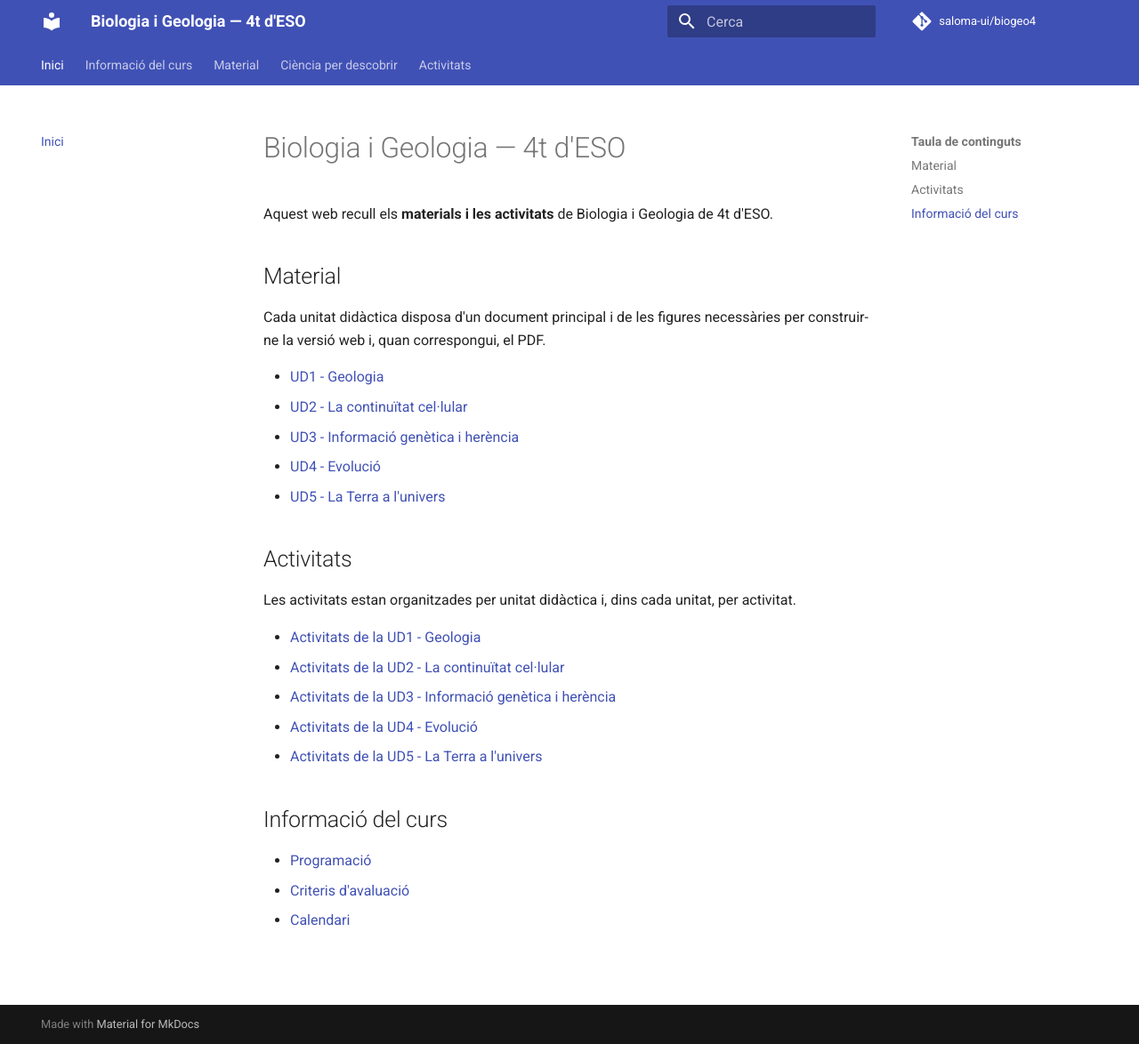
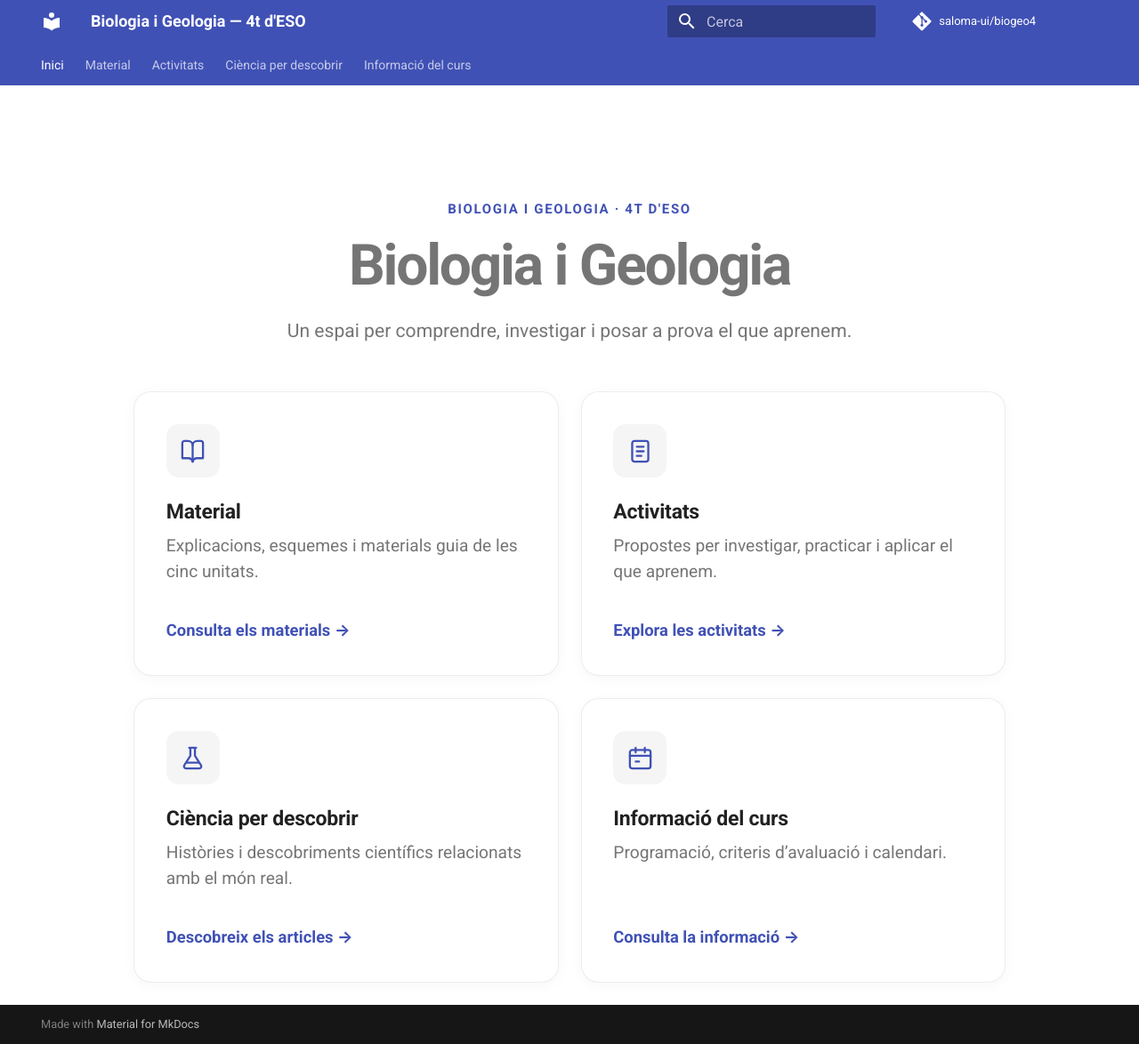
Before and after one commit to saloma-ui/biogeo4, an MkDocs documentation site: the page built from docs/index.md, in a window 1280 px wide and 1174 px high. Shown: the whole window at 89% size. Built offline with MkDocs 1.6.1 and Material for MkDocs 9.7.7, drawn with Linux system fonts in a browser that asks for light colours; comment, search, counter and statistics services are not loaded.

Commit message:
Renova la portada amb quatre accessos i índexs de secció

```diff
--- a/docs/extra.css
+++ b/docs/extra.css
@@ -11,3 +11,133 @@
   max-width: 100%;
   height: auto;
 }
+
+
+/* Portada: quatre accessos principals, sense alterar les altres pàgines. */
+.portada-curs {
+  width: min(100%, 980px);
+  margin: 0 auto 3rem;
+}
+
+.portada-curs__capcalera {
+  text-align: center;
+  padding: clamp(2.6rem, 6vw, 4.5rem) 0 clamp(1.8rem, 4vw, 2.6rem);
+}
+
+.md-typeset .portada-curs__sobretitol {
+  margin: 0 0 0.8rem;
+  color: var(--md-primary-fg-color);
+  font-size: 0.75rem;
+  font-weight: 750;
+  letter-spacing: 0.11em;
+  text-transform: uppercase;
+}
+
+.md-typeset .portada-curs__capcalera h1 {
+  margin: 0;
+  font-size: clamp(2.4rem, 5vw, 4rem);
+  font-weight: 750;
+  letter-spacing: -0.035em;
+  line-height: 1.12;
+  text-wrap: balance;
+}
+
+.md-typeset .portada-curs__subtitol {
+  max-width: 43rem;
+  margin: 1.1rem auto 0;
+  color: var(--md-default-fg-color--light);
+  font-size: clamp(1rem, 1.65vw, 1.2rem);
+  line-height: 1.55;
+  text-wrap: balance;
+}
+
+.portada-curs__graella {
+  display: grid;
+  grid-template-columns: repeat(2, minmax(0, 1fr));
+  gap: clamp(0.8rem, 2vw, 1.25rem);
+}
+
+.md-typeset a.portada-curs__targeta {
+  display: flex;
+  flex-direction: column;
+  align-items: flex-start;
+  min-height: 16rem;
+  padding: clamp(1.3rem, 2.8vw, 2rem);
+  border: 1px solid var(--md-default-fg-color--lightest);
+  border-radius: 1rem;
+  background: var(--md-default-bg-color);
+  box-shadow: 0 3px 15px rgba(0, 0, 0, 0.035);
+  color: var(--md-default-fg-color);
+  text-decoration: none;
+  transition: border-color 150ms ease, box-shadow 150ms ease, transform 150ms ease;
+}
+
+.md-typeset a.portada-curs__targeta:hover {
+  border-color: var(--md-primary-fg-color);
+  box-shadow: 0 9px 24px rgba(0, 0, 0, 0.075);
+  transform: translateY(-2px);
+}
+
+.md-typeset a.portada-curs__targeta:focus-visible {
+  outline: 3px solid var(--md-primary-fg-color);
+  outline-offset: 3px;
+}
+
+.portada-curs__icona {
+  display: grid;
+  width: 3rem;
+  height: 3rem;
+  place-items: center;
+  border-radius: 0.7rem;
+  background: var(--md-code-bg-color);
+  color: var(--md-primary-fg-color);
+}
+
+.portada-curs__icona svg {
+  display: block;
+  width: 1.55rem;
+  height: 1.55rem;
+}
+
+.md-typeset .portada-curs__targeta h2 {
+  margin: 1.25rem 0 0.45rem;
+  font-size: clamp(1.15rem, 1.8vw, 1.4rem);
+  font-weight: 700;
+  line-height: 1.25;
+  color: inherit;
+}
+
+.md-typeset .portada-curs__targeta p {
+  margin: 0 0 1.8rem;
+  font-size: 0.96rem;
+  line-height: 1.5;
+  color: var(--md-default-fg-color--light);
+}
+
+.md-typeset .portada-curs__acces {
+  margin-top: auto;
+  font-size: 0.92rem;
+  font-weight: 700;
+  color: var(--md-primary-fg-color);
+}
+
+@media screen and (max-width: 700px) {
+  .portada-curs__graella {
+    grid-template-columns: 1fr;
+  }
+  .md-typeset a.portada-curs__targeta {
+    min-height: 0;
+  }
+  .portada-curs__capcalera {
+    padding-top: 1.5rem;
+  }
+}
+
+@media (prefers-reduced-motion: reduce) {
+  .md-typeset a.portada-curs__targeta {
+    transition: none;
+  }
+  .md-typeset a.portada-curs__targeta:hover {
+    transform: none;
+  }
+}
--- a/docs/index.md
+++ b/docs/index.md
@@ -1,29 +1,49 @@
-# Biologia i Geologia — 4t d'ESO
+---
+title: Inici
+hide:
+  - navigation
+  - toc
+---
 
-Aquest web recull els **materials i les activitats** de Biologia i Geologia de 4t d'ESO.
+<div class="portada-curs">
+  <header class="portada-curs__capcalera">
+    <p class="portada-curs__sobretitol">BIOLOGIA I GEOLOGIA · 4t d'ESO</p>
+    <h1>Biologia i Geologia</h1>
+    <p class="portada-curs__subtitol">Un espai per comprendre, investigar i posar a prova el que aprenem.</p>
+  </header>
 
-## Material
-
-Cada unitat didàctica disposa d'un document principal i de les figures necessàries per construir-ne la versió web i, quan correspongui, el PDF.
-
-- [UD1 - Geologia](material/ud1/ud1.md)
-- [UD2 - La continuïtat cel·lular](material/ud2/ud2.md)
-- [UD3 - Informació genètica i herència](material/ud3/ud3.md)
-- [UD4 - Evolució](material/ud4/ud4.md)
-- [UD5 - La Terra a l'univers](material/ud5/ud5.md)
-
-## Activitats
-
-Les activitats estan organitzades per unitat didàctica i, dins cada unitat, per activitat.
-
-- [Activitats de la UD1 - Geologia](activitats/ud1/index.md)
-- [Activitats de la UD2 - La continuïtat cel·lular](activitats/ud2/index.md)
-- [Activitats de la UD3 - Informació genètica i herència](activitats/ud3/index.md)
-- [Activitats de la UD4 - Evolució](activitats/ud4/index.md)
-- [Activitats de la UD5 - La Terra a l'univers](activitats/ud5/index.md)
-
-## Informació del curs
-
-- [Programació](programacio.md)
-- [Criteris d'avaluació](criteris-avaluacio.md)
-- [Calendari](calendari.md)
+  <div class="portada-curs__graella">
+  <a class="portada-curs__targeta" href="material/">
+    <span class="portada-curs__icona" aria-hidden="true">
+      <svg viewBox="0 0 24 24" fill="none" stroke="currentColor" stroke-width="1.8" stroke-linecap="round" stroke-linejoin="round" focusable="false"><path d="M12 7v14"/><path d="M3 18V5a2 2 0 0 1 2-2h3a4 4 0 0 1 4 4 4 4 0 0 1 4-4h3a2 2 0 0 1 2 2v13h-5a4 4 0 0 0-4 3 4 4 0 0 0-4-3H3Z"/></svg>
+    </span>
+    <h2>Material</h2>
+    <p>Explicacions, esquemes i materials guia de les cinc unitats.</p>
+    <span class="portada-curs__acces">Consulta els materials<span aria-hidden="true"> →</span></span>
+  </a>
+  <a class="portada-curs__targeta" href="activitats/">
+    <span class="portada-curs__icona" aria-hidden="true">
+      <svg viewBox="0 0 24 24" fill="none" stroke="currentColor" stroke-width="1.8" stroke-linecap="round" stroke-linejoin="round" focusable="false"><rect x="5" y="3" width="14" height="18" rx="2"/><path d="M9 8h6M9 12h6M9 16h4"/></svg>
+    </span>
+    <h2>Activitats</h2>
+    <p>Propostes per investigar, practicar i aplicar el que aprenem.</p>
+    <span class="portada-curs__acces">Explora les activitats<span aria-hidden="true"> →</span></span>
+  </a>
+  <a class="portada-curs__targeta" href="divulgacio/">
+    <span class="portada-curs__icona" aria-hidden="true">
+      <svg viewBox="0 0 24 24" fill="none" stroke="currentColor" stroke-width="1.8" stroke-linecap="round" stroke-linejoin="round" focusable="false"><path d="M9 3h6M10 3v7L4.7 18.3A1.8 1.8 0 0 0 6.2 21h11.6a1.8 1.8 0 0 0 1.5-2.7L14 10V3"/><path d="M7 16h10"/></svg>
+    </span>
+    <h2>Ciència per descobrir</h2>
+    <p>Històries i descobriments científics relacionats amb el món real.</p>
+    <span class="portada-curs__acces">Descobreix els articles<span aria-hidden="true"> →</span></span>
+  </a>
+  <a class="portada-curs__targeta" href="informacio/">
+    <span class="portada-curs__icona" aria-hidden="true">
+      <svg viewBox="0 0 24 24" fill="none" stroke="currentColor" stroke-width="1.8" stroke-linecap="round" stroke-linejoin="round" focusable="false"><rect x="3" y="5" width="18" height="16" rx="2"/><path d="M16 3v4M8 3v4M3 10h18M8 15h3"/></svg>
+    </span>
+    <h2>Informació del curs</h2>
+    <p>Programació, criteris d’avaluació i calendari.</p>
+    <span class="portada-curs__acces">Consulta la informació<span aria-hidden="true"> →</span></span>
+  </a>
+  </div>
+</div>
--- a/mkdocs.yml
+++ b/mkdocs.yml
@@ -10,6 +10,7 @@ theme:
   features:
     - navigation.tabs
     - navigation.sections
+    - navigation.indexes
     - navigation.top
     - content.code.copy
 
@@ -44,19 +45,22 @@ plugins:
 
 nav:
   - Inici: index.md
-  - Informació del curs:
-      - Programació: programacio.md
-      - Criteris d'avaluació: criteris-avaluacio.md
-      - Calendari: calendari.md
   - Material:
-      - 'Índex de materials': material/index.md
+      - material/index.md
       - 'UD1 - Geologia': material/ud1/ud1.md
       - 'UD2 - La continuïtat cel·lular': material/ud2/ud2.md
       - 'UD3 - Informació genètica i herència': material/ud3/ud3.md
       - 'UD4 - Evolució': material/ud4/ud4.md
       - "UD5 - La Terra a l'univers": material/ud5/ud5.md
+  - Activitats:
+      - activitats/index.md
+      - 'Activitats UD1 - Geologia': activitats/ud1/index.md
+      - 'Activitats UD2 - La continuïtat cel·lular': activitats/ud2/index.md
+      - 'Activitats UD3 - Informació genètica i herència': activitats/ud3/index.md
+      - 'Activitats UD4 - Evolució': activitats/ud4/index.md
+      - "Activitats UD5 - La Terra a l'univers": activitats/ud5/index.md
   - 'Ciència per descobrir':
-      - Índex: divulgacio/index.md
+      - divulgacio/index.md
       - 'Temes i etiquetes': divulgacio/temes.md
       - 'Per què relaxar un múscul també consumeix energia?': divulgacio/ud02/01-rel-calci.md
       - 'La fina línia que sosté la vida': divulgacio/ud02/02-fina-linia-vida.md
@@ -64,12 +68,11 @@ nav:
       - 'La trampa invisible dins les neurones': divulgacio/ud02/04-trampa-neurones.md
       - 'Sabotatge a la fàbrica de proteïnes': divulgacio/ud02/05-sabotatge-proteines.md
       - 'La proteïna que no arriba mai al seu destí': divulgacio/ud02/06-proteina-cftr.md
-  - Activitats:
-      - 'Activitats UD1 - Geologia': activitats/ud1/index.md
-      - 'Activitats UD2 - La continuïtat cel·lular': activitats/ud2/index.md
-      - 'Activitats UD3 - Informació genètica i herència': activitats/ud3/index.md
-      - 'Activitats UD4 - Evolució': activitats/ud4/index.md
-      - "Activitats UD5 - La Terra a l'univers": activitats/ud5/index.md
+  - Informació del curs:
+      - informacio/index.md
+      - Programació: programacio.md
+      - Criteris d'avaluació: criteris-avaluacio.md
+      - Calendari: calendari.md
 
 markdown_extensions:
   - attr_list
```
Also changed, not shown: docs/activitats/index.md (added, +11 -0 lines), docs/informacio/index.md (added, +7 -0 lines).
